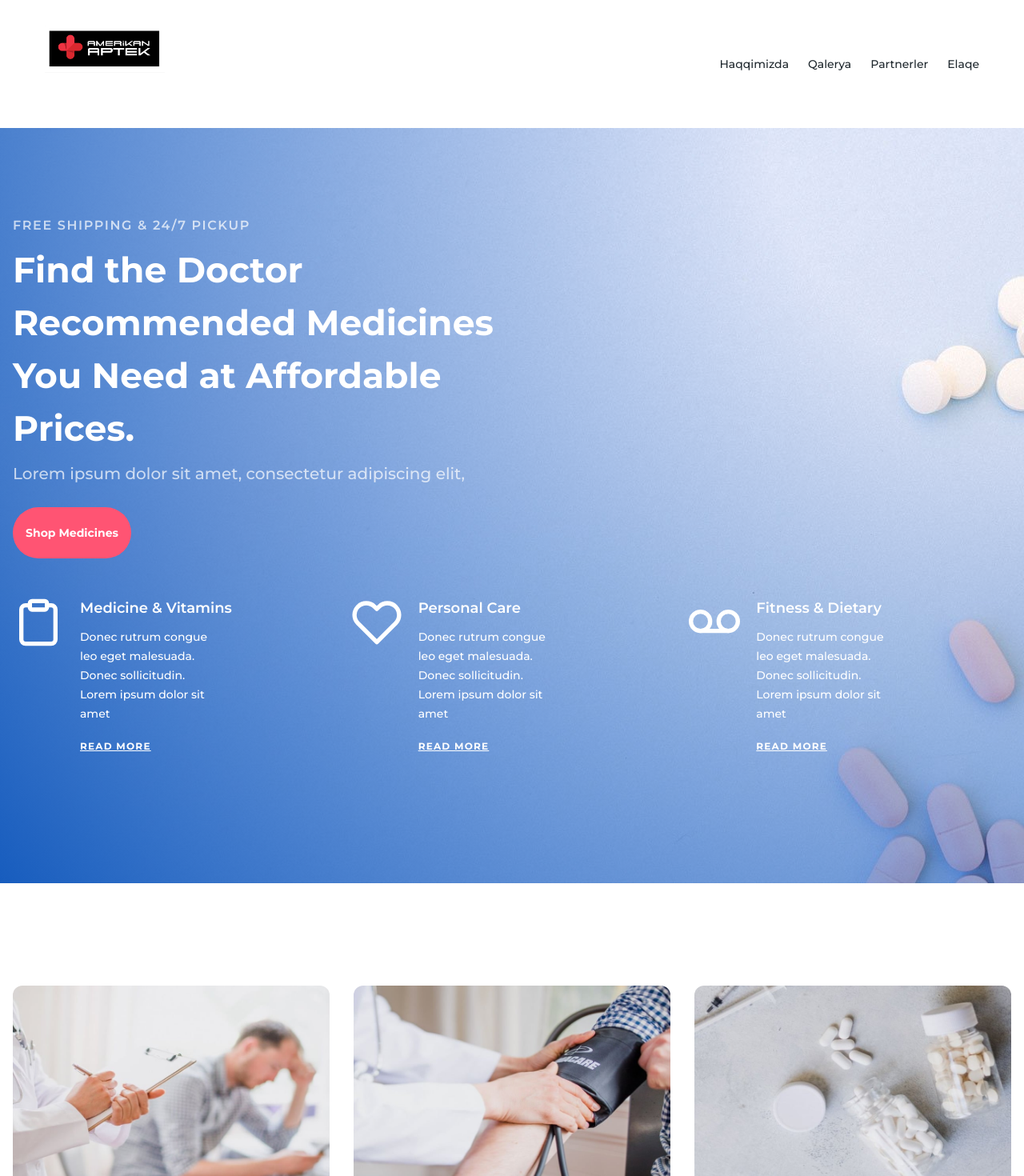
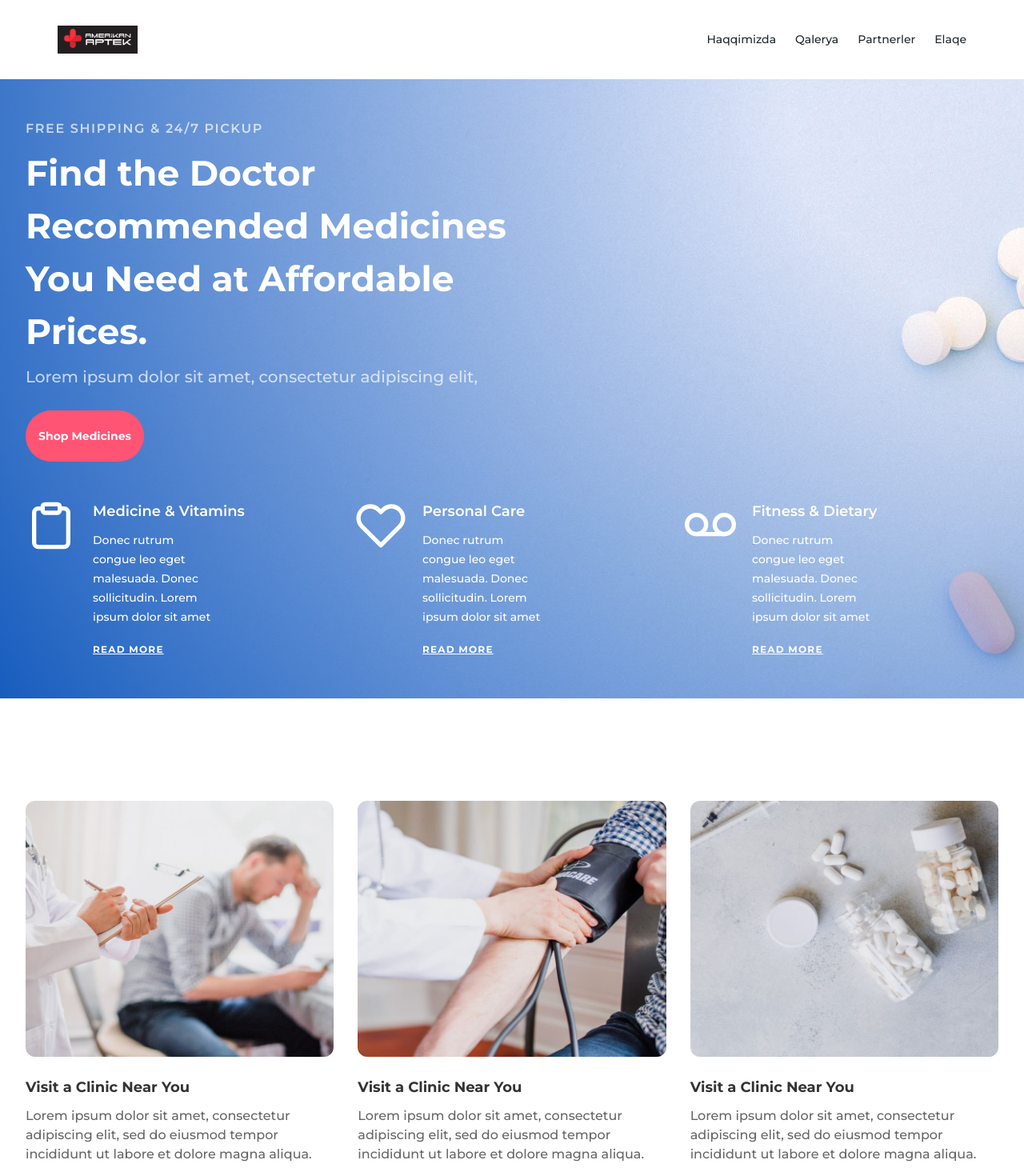
Before and after one commit to emilsultanov/amerikan-aptek, a Next.js app: page / in a window 1280 px wide. Shown: the top 1470 px of the page at 80% size. Built offline with nearby package versions, Linux system fonts and the light colour scheme.

Commit message:
Long and last changes

```diff
--- a/package.json
+++ b/package.json
@@ -10,11 +10,13 @@
     "lint": "next lint"
   },
   "dependencies": {
+    "classnames": "^2.5.1",
     "next": "14.0.4",
     "react": "^18",
     "react-dom": "^18",
     "react-feather": "^2.0.10",
-    "swiper": "^11.0.5"
+    "swiper": "^11.0.5",
+    "zustand": "^4.5.2"
   },
   "devDependencies": {
     "@types/node": "^20",
--- a/src/app/globals.css
+++ b/src/app/globals.css
@@ -4,4 +4,5 @@
 
 html, body{
     height: 100%;
+    scroll-behavior: smooth;
 }
--- a/src/app/layout.tsx
+++ b/src/app/layout.tsx
@@ -1,8 +1,9 @@
 import type { Metadata } from 'next'
 import { Montserrat } from 'next/font/google'
+import {PropsWithChildren} from "react";
+
 import {Header} from "@/components/header";
 import {Footer} from "@/components/footer";
-import {PropsWithChildren} from "react";
 
 import 'swiper/css';
 import 'swiper/css/navigation';
--- /dev/null
+++ b/src/components/header/DesktopNav.tsx
@@ -0,0 +1,17 @@
+'use client';
+
+
+import Link from "next/link";
+
+export function DesktopNav() {
+	return (
+		<div className={'hidden md:block'}>
+			<nav className={'flex gap-6'}>
+				<Link href={'#about'} className={'text-sm leading-[14px] font-medium text-[#20292f]'}>Haqqimizda</Link>
+				<Link href={'#gallery'} className={'text-sm leading-[14px] font-medium text-[#20292f]'}>Qalerya</Link>
+				<Link href={'#partners'} className={'text-sm leading-[14px] font-medium text-[#20292f]'}>Partnerler</Link>
+				<Link href={'#contact'} className={'text-sm leading-[14px] font-medium text-[#20292f]'}>Elaqe</Link>
+			</nav>
+		</div>
+	)
+}
--- a/src/components/header/Header.tsx
+++ b/src/components/header/Header.tsx
@@ -4,25 +4,26 @@ import Link from "next/link";
 import {Menu} from 'react-feather'
 import Image from "next/image";
 
+import {MobileNav} from "@/components/header/MobileNav";
+import {DesktopNav} from "@/components/header/DesktopNav";
+
+import {useNavStore} from "@/components/header/store";
+
 export function Header(){
+	const showMobileNav = useNavStore(state => state.showMobileNav);
+
 	return(
 		<header className={'px-2 md:px-10 py-8  shadow-3xl'}>
 			<div className="container">
 				<div className={'flex justify-between items-center'}>
-						<Link href={'/'} className={'relative w-[100px] sm:w-[150px] h-16 sm:h-24'}>
-							<Image fill src={'/amerikan-aptek/Amerikan-aptek_tabela-png(2)-min.png'} alt={'logo'} />
+						<Link href={'/'}>
+							<Image width={100} height={50} src={'/amerikan-aptek/Untitled-1.png'} alt={'logo'} />
 						</Link>
-					<Menu className={'block md:hidden cursor-pointer'} />
-					<div className={'hidden md:block'}>
-						<nav className={'flex gap-6'}>
-							<Link href={'/about'} className={'text-sm leading-[14px] font-medium text-[#20292f]'}>Haqqimizda</Link>
-							<Link href={'/gallery'} className={'text-sm leading-[14px] font-medium text-[#20292f]'}>Qalerya</Link>
-							<Link href={'/partners'} className={'text-sm leading-[14px] font-medium text-[#20292f]'}>Partnerler</Link>
-							<Link href={'/contact'} className={'text-sm leading-[14px] font-medium text-[#20292f]'}>Elaqe</Link>
-						</nav>
-					</div>
+					<Menu className={'block md:hidden cursor-pointer'} onClick={showMobileNav} />
+					<DesktopNav />
 				</div>
 			</div>
+			<MobileNav />
 		</header>
 	)
 }
--- /dev/null
+++ b/src/components/header/MobileNav.tsx
@@ -0,0 +1,30 @@
+'use client';
+
+import Link from "next/link";
+import classNames from "classnames";
+
+import {useNavStore} from "@/components/header/store";
+
+export function MobileNav() {
+	const {isMobileNavVisible, hideMobileNav} = useNavStore(state => state);
+
+	const navClassnames = classNames('w-full h-full top-0 fixed md:hidden -right-full', {
+		'left-0': isMobileNavVisible,
+	});
+
+	return(
+		<div className={navClassnames}>
+			<div className={'flex h-full'}>
+				<div className={'w-1/3 bg-[rgba(0,0,0,0.5)]'} onClick={hideMobileNav}/>
+				<div className={'w-2/3 bg-white p-5'}>
+					<nav className={'flex flex-col'}>
+						<Link href={'#about'} className={'py-3'}>Haqqimizda</Link>
+						<Link href={'#gallery'} className={'py-3'}>Qalerya</Link>
+						<Link href={'#partners'} className={'py-3'}>Partnerler</Link>
+						<Link href={'#contact'} className={'py-3'}>Elaqe</Link>
+					</nav>
+				</div>
+			</div>
+		</div>
+	)
+}
--- /dev/null
+++ b/src/components/header/store.ts
@@ -0,0 +1,17 @@
+import {create} from 'zustand'
+
+
+export type NavState = {
+	isMobileNavVisible: boolean
+}
+
+export type NavAction = {
+	hideMobileNav: () => void,
+	showMobileNav: () => void
+}
+
+export const useNavStore = create<NavState & NavAction>((set) => ({
+	isMobileNavVisible: false,
+	hideMobileNav: () => set({isMobileNavVisible: false}),
+	showMobileNav: () => set({isMobileNavVisible: true})
+}));
--- a/src/sections/section_0/Section_0.tsx
+++ b/src/sections/section_0/Section_0.tsx
@@ -4,7 +4,7 @@ import {Clipboard, Heart, Voicemail} from "react-feather";
 
 export default function Section_0(){
 	return(
-		<section className={'bg-section-0 pt-[110px] pb-[160px]'}>
+		<section id={'about'} className={'bg-section-0 py-[50px]'}>
 			<div className="container">
 				<div className={'w-full md:w-1/2 mb-12'}>
 					<h6 className={'font-semibold uppercase text-base text-[rgba(255,255,255,0.7)] tracking-widest leading-6 pb-2.5'}>Free Shipping & 24/7 PickUp</h6>
--- a/src/sections/section_1/Section_1.tsx
+++ b/src/sections/section_1/Section_1.tsx
@@ -5,7 +5,7 @@ import { Pagination } from 'swiper/modules';
 
 export default function Section_1(){
 	return(
-		<section className={'py-32'}>
+		<section id={'gallery'} className={'py-32'}>
 			<div className={'container'}>
 				<Swiper
 					loop
--- a/src/sections/section_2/Section_2.tsx
+++ b/src/sections/section_2/Section_2.tsx
@@ -2,7 +2,7 @@ import Image from "next/image";
 
 
 export default function Section_2() {
-	return (<section className={'py-32 bg-[#0c4a7c]'}>
+	return (<section id={'partners'} className={'py-32 bg-[#0c4a7c]'}>
 			<div className="container">
 				<div className="flex flex-col md:flex-row">
 					<div className={'md:w-1/2'}>
--- a/src/sections/section_4/Section_4.tsx
+++ b/src/sections/section_4/Section_4.tsx
@@ -4,7 +4,7 @@ import {Phone, Voicemail, MapPin, Clock} from 'react-feather'
 
 export default function Section_4(){
 	return(
-		<section className={'py-32 bg-section-4'}>
+		<section id={'contact'} className={'py-32 bg-section-4'}>
 			<div className="container">
 				<div className={'flex flex-col md:flex-row'}>
 					<div className={'md:w-1/2 grid md:grid-cols-2 md:grid-rows-2 gap-5'}>
--- a/tailwind.config.ts
+++ b/tailwind.config.ts
@@ -10,7 +10,9 @@ const config: Config = {
   theme: {
     container:{
       center: true,
-      padding: '1rem'
+      padding: {
+        DEFAULT: '2rem',
+      }
     },
     extend: {
       colors:{
```
Also changed, not shown: public/Untitled-1.png (added), 1 other file (tests, documents, lock files or other folders).
